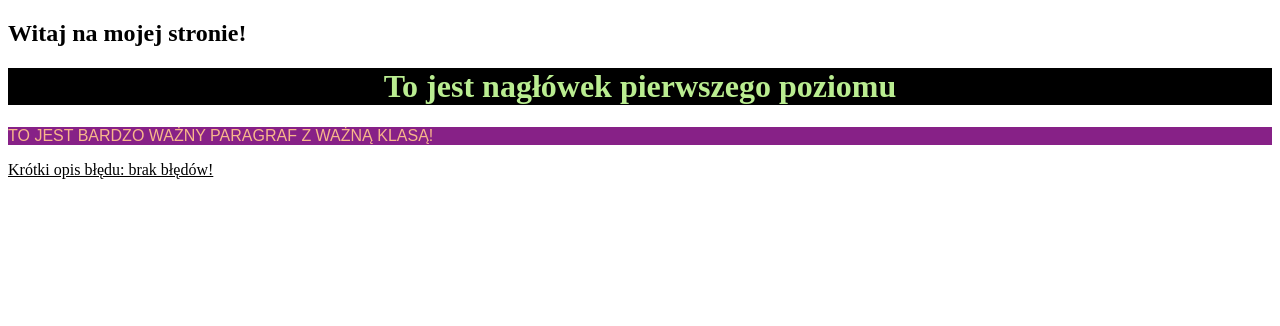
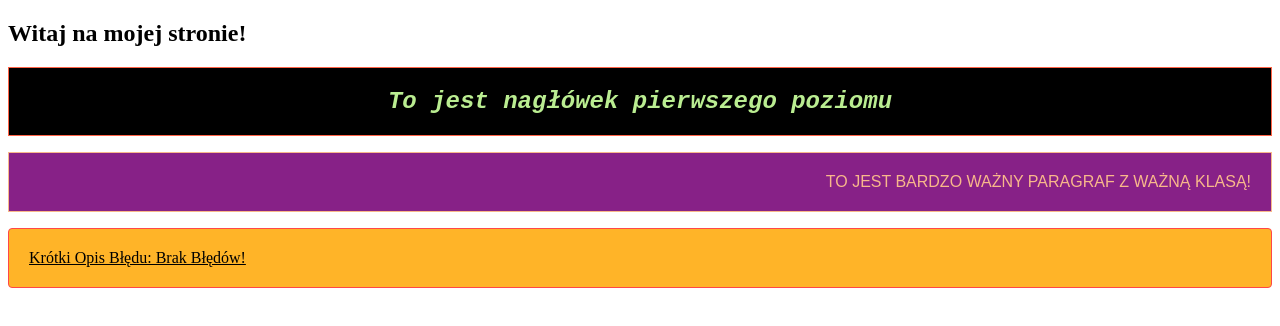
Before and after one commit to annswob/Moja-pierwsza-strona, a plain HTML site: page index.html in a window 1280 px wide. Drawn offline with Linux system fonts and the light colour scheme.

Commit message:
Update index.html

```diff
--- a/index.html
+++ b/index.html
@@ -34,28 +34,33 @@ Na obrazku oczekiwany_wynik.png przedstawiono trzy paragrafy. Używając poniżs
 
     <style>
         .info {
-            font-size: 2rem;
+            font-size: 1.5rem;
             text-align: center;
-            font-family:'Times New Roman', Times, serif;
+            font-family:"Courier New";
             color:#baed91;
-            border:tomato;
+            border: 1px solid tomato;
             background-color:#000;
+            font-style: italic;
+            padding: 20px;
         }
         .warning {
             font-family: sans-serif;
             color:rgb(248, 184, 139);
-            border:rgb(248, 184, 139);
+            border: 1px solid rgb(248, 184, 139);
             background-color:hsl(300, 61%, 33%);
-            text-transform:uppercase
+            text-transform:uppercase;
+            text-align: right;
+            padding: 20px;
         }
         .error {
             font-family: serif;
-            border: hsl(0, 100%, 64%);
-            background-color: #FFB428
+            border: 1px solid  hsl(0, 100%, 64%);
+            background-color: #FFB428;
             text-transform: capitalize;
             text-decoration: underline;
             text-align: justify;
-            border-radius;
+            border-radius: 4px;
+            padding: 20px;
         }
     </style>
 </head>
```
